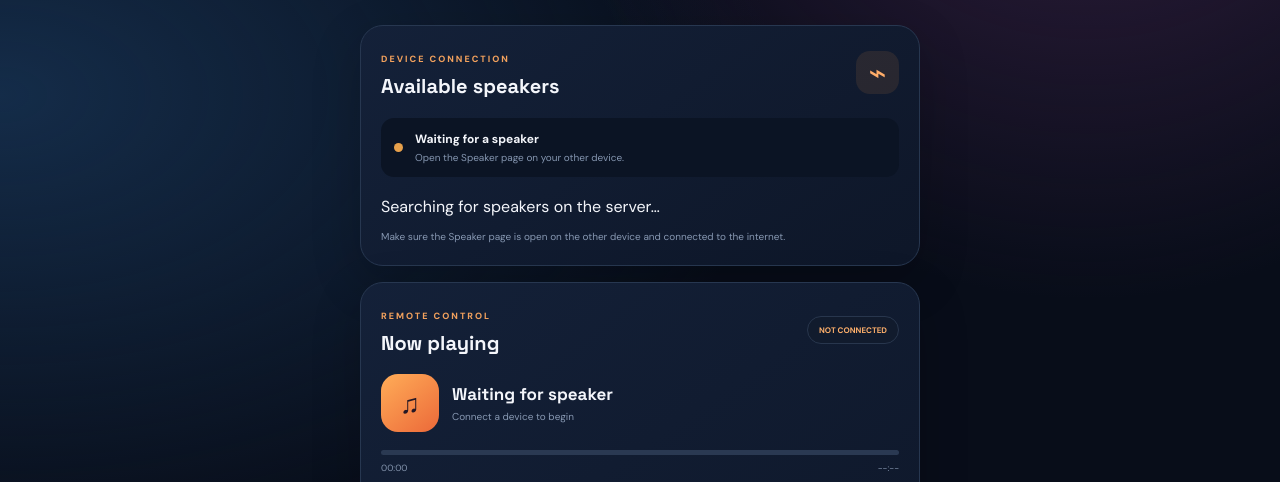
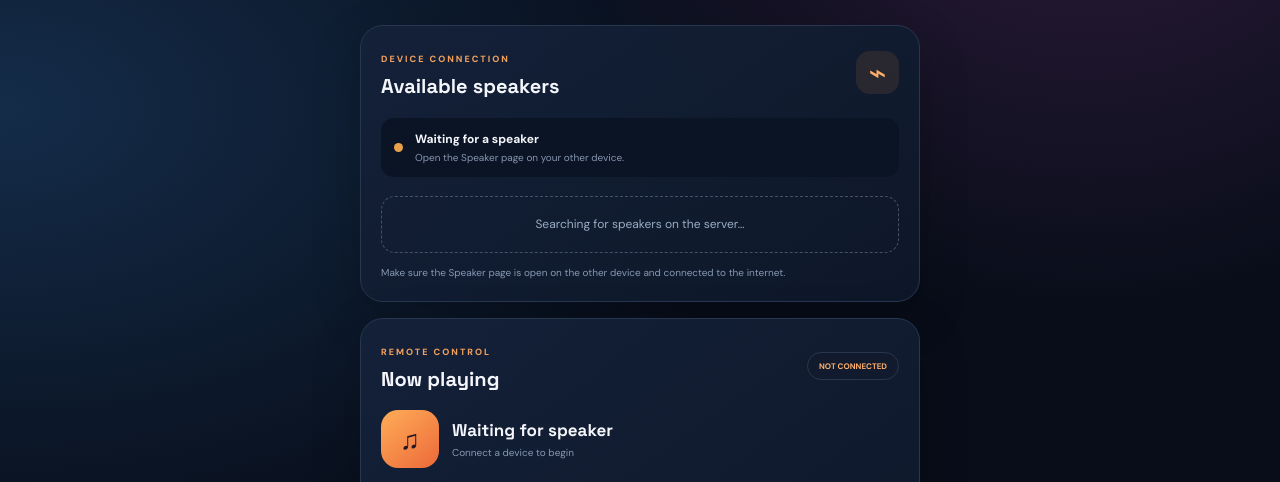
Before and after one commit to Rohansweb-codexamples/ROHANAI, a website: page public/index.html in a window 1280 px wide. Shown: the part 318-800 px from the top of the page. Drawn offline with Linux system fonts and the light colour scheme; no server answers.

Commit message:
Style discovered speaker list

```diff
--- a/public/controller.css
+++ b/public/controller.css
@@ -27,3 +27,4 @@
  footer{font-size:9px;margin:16px 8px}
 }
 .code-entry{margin:18px 0 8px}.code-entry label{display:block;color:#ffb06b;font-size:9px;font-weight:800;letter-spacing:1.5px;margin-bottom:9px}.code-entry>div{display:flex;gap:8px}.code-entry input{min-width:0;flex:1;background:#091324;border:1px solid #455b7a;border-radius:13px;padding:15px;color:white;font:700 23px "Space Grotesk";letter-spacing:6px;text-align:center}.code-entry button{border:0;border-radius:13px;background:linear-gradient(100deg,#ffad58,#f16b32);color:#211621;padding:0 18px;font-weight:900;font-size:11px}.code-entry p{font-size:10px;color:#9aabc4;min-height:15px}
+.device-list{display:grid;gap:10px;margin-top:17px}.device-empty{padding:18px 14px;border:1px dashed #45516a;border-radius:14px;color:#9aabc4;font-size:12px;line-height:1.6;text-align:center}.device-item{display:flex;align-items:center;gap:11px;padding:12px;border:1px solid #344763;border-radius:15px;background:#0b1424}.device-orb{width:42px;height:42px;display:grid;place-items:center;border-radius:50%;background:radial-gradient(circle at 30% 25%,#e7fbff,#69d7ff 40%,#387bd9);color:#07162a;font-size:20px;font-weight:900;box-shadow:0 0 20px #5bcaff44}.device-info{flex:1;min-width:0}.device-info strong,.device-info small{display:block}.device-info strong{font:700 14px "Space Grotesk"}.device-info small{font-size:10px;color:#8798b2;margin-top:4px}.device-item button{border:0;border-radius:10px;padding:11px 12px;background:linear-gradient(100deg,#ffad58,#f16b32);color:#211621;font-size:9px;font-weight:900}.device-item button:disabled{background:#26354a;color:#9aabc4;opacity:1}
```
